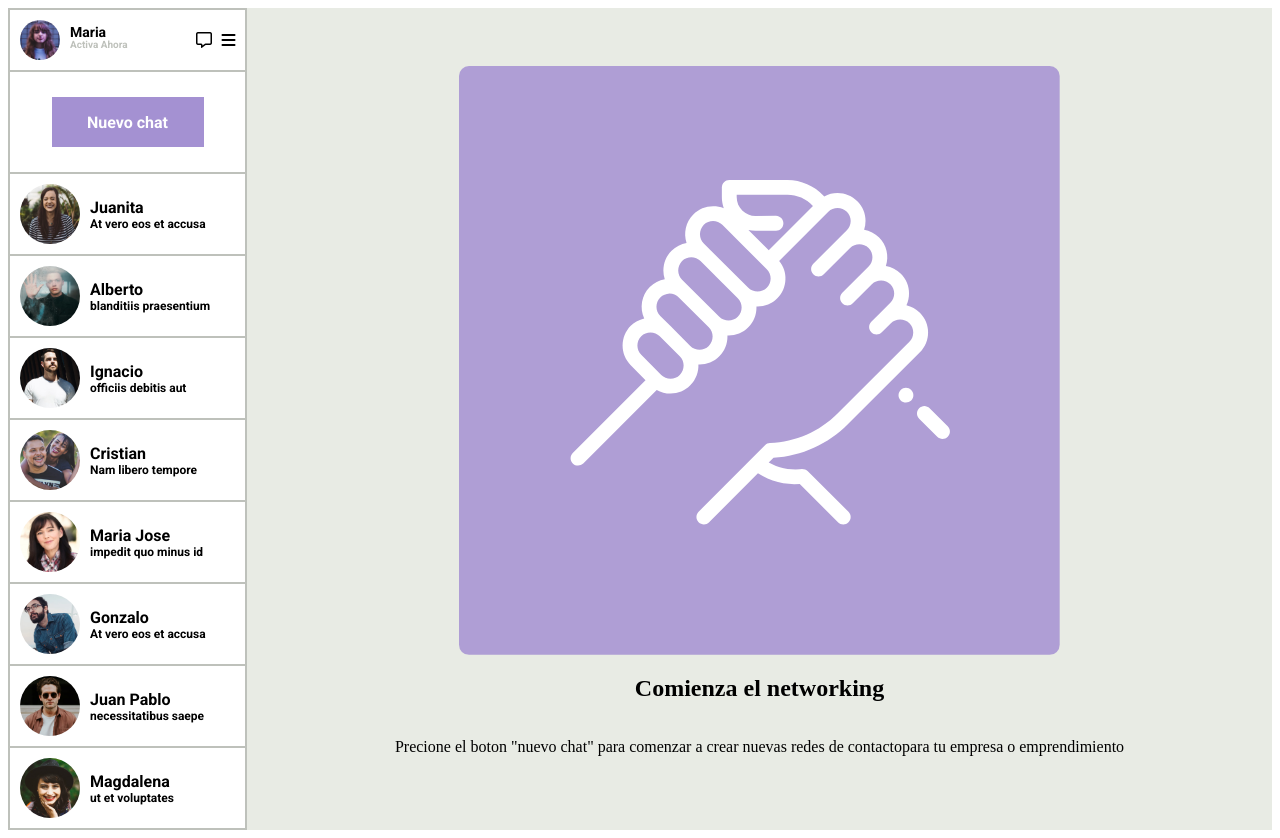
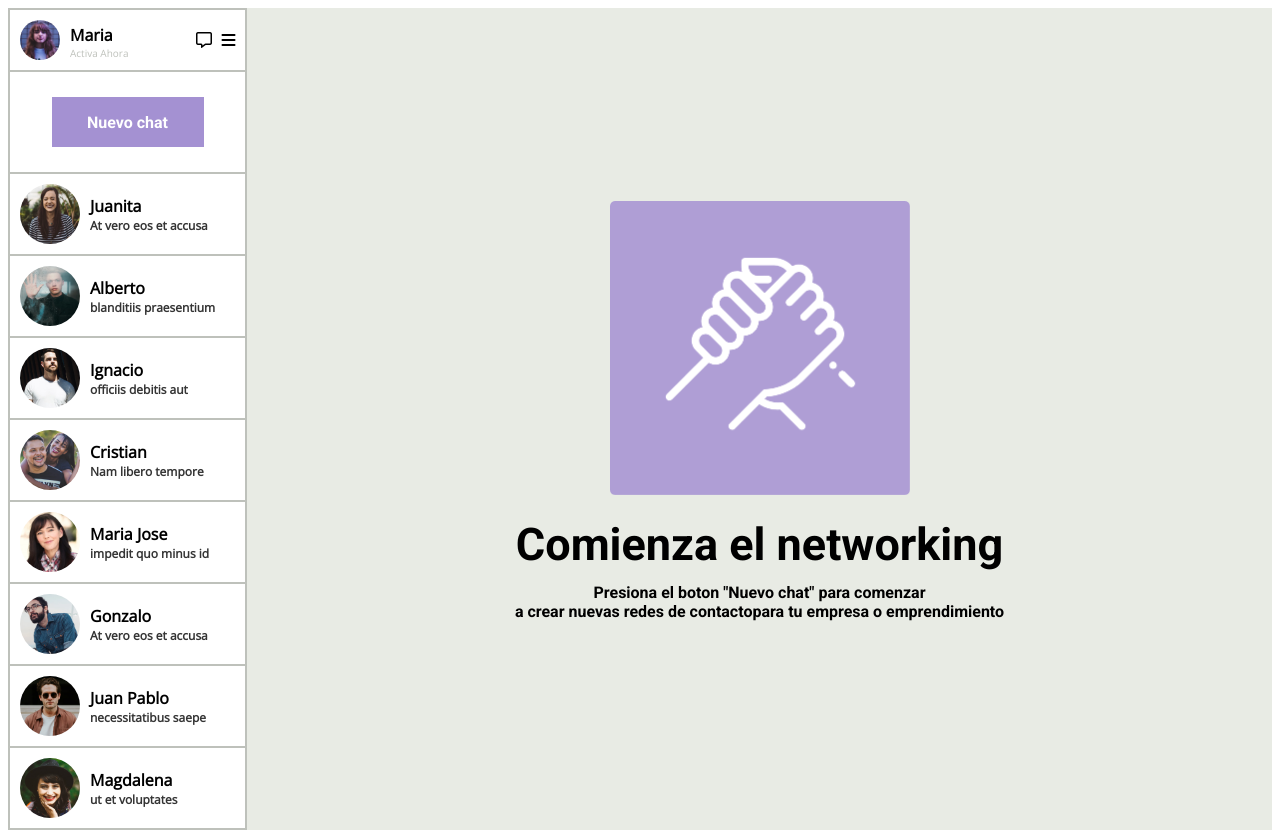
Before and after one commit to CodeWithAdriana/desafio1, a plain HTML site: page index.html in a window 1280 px wide. Drawn offline with nearby package versions, Linux system fonts and the light colour scheme.

Commit message:
cambio en la section2

```diff
--- a/asset/CSS/style.css
+++ b/asset/CSS/style.css
@@ -42,18 +42,16 @@ main{
 }
 
 .tex-foto h2{
-    font-family: 'Roboto', sans-serif;
-    font-size: 14px;
-    position: absolute;
-    top: 12px;
+    font-family: 'Open Sans', sans-serif;
+    font-size: 16px;
+    margin-bottom: 0px;
 }
 
 .tex-foto p{
-    font-family: 'Roboto', sans-serif;
+    font-family: 'Open Sans', sans-serif;
     font-size: 10px;
     color: #BEC1BB;
-    position: absolute;
-    top: 29px;
+    margin-top: 0px;
 }
 
 .iconos{
@@ -118,15 +116,16 @@ button:focus{
 }
 
 .text-2 h3{
-    font-family: 'Roboto', sans-serif;
+    font-family: 'Open Sans', sans-serif;;
     font-size: 16px;
     margin-bottom: 0px;
 }
 
 .text-2 h4{
-    font-family: 'Roboto', sans-serif;
+    font-family: 'Open Sans', sans-serif;;
     font-size: 12px;
     margin-top: 0px;
+    color: #343434;
 }
 
 .section2{
@@ -140,4 +139,18 @@ button:focus{
 
 .section2 img {
     display: flex;
+    width: 300px;
 }
+
+.section2 h1{
+    font-family: 'Roboto', sans-serif;;
+    font-size: 45px;
+    margin-top: 23px;
+}
+
+.section2 p{
+    font-family: 'Roboto', sans-serif;;
+    font-size: 16px;
+    text-align: center;
+    margin-top: -26px;
+}
--- a/index.html
+++ b/index.html
@@ -102,7 +102,7 @@
         <section class="section2">
             <img src="./asset/img/hand.png" alt="Comienza el networking">
             <h1>Comienza el networking</h1>
-            <p>Precione el boton "nuevo chat" para comenzar a crear nuevas redes de contactopara tu empresa o
+            <p>Presiona el boton <b class="keywords">"Nuevo chat"</b> para comenzar <br>a crear nuevas redes de contactopara tu empresa o
                 emprendimiento</p>
         </section>
     </main>
```
